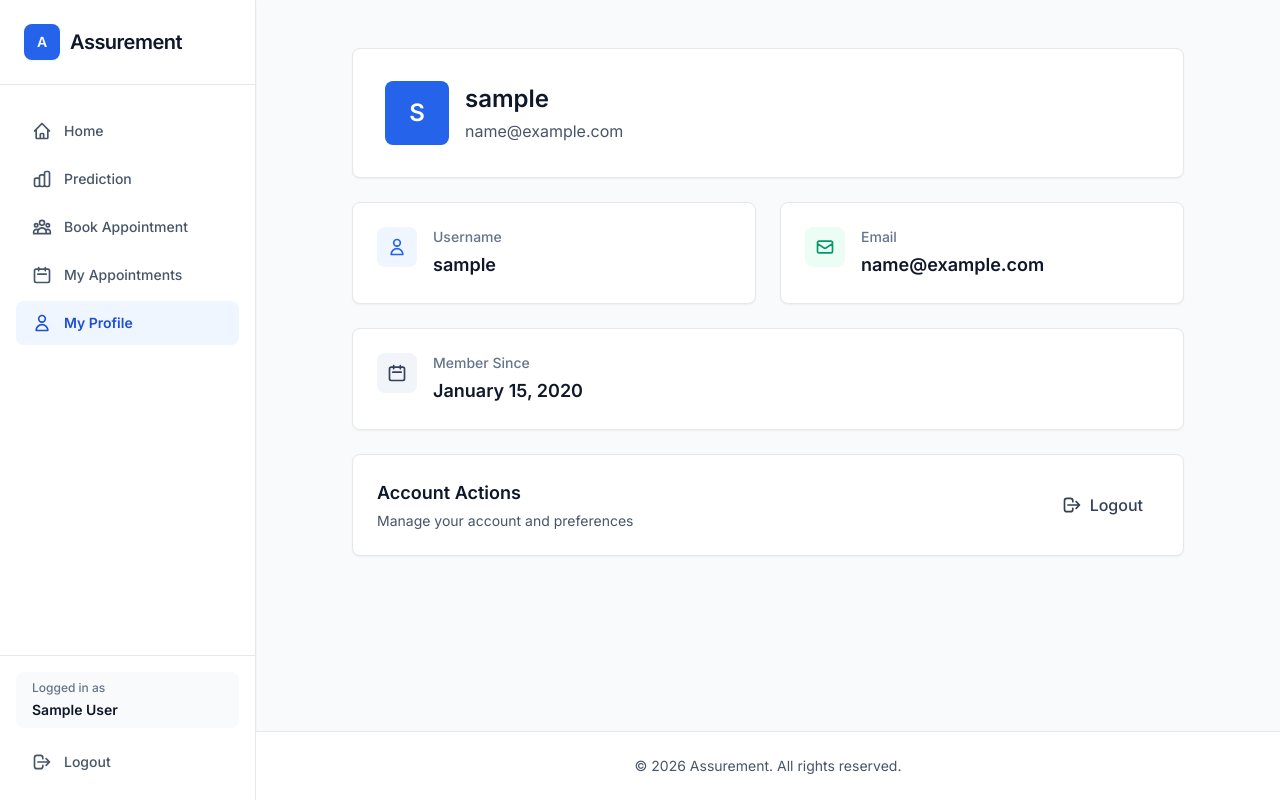
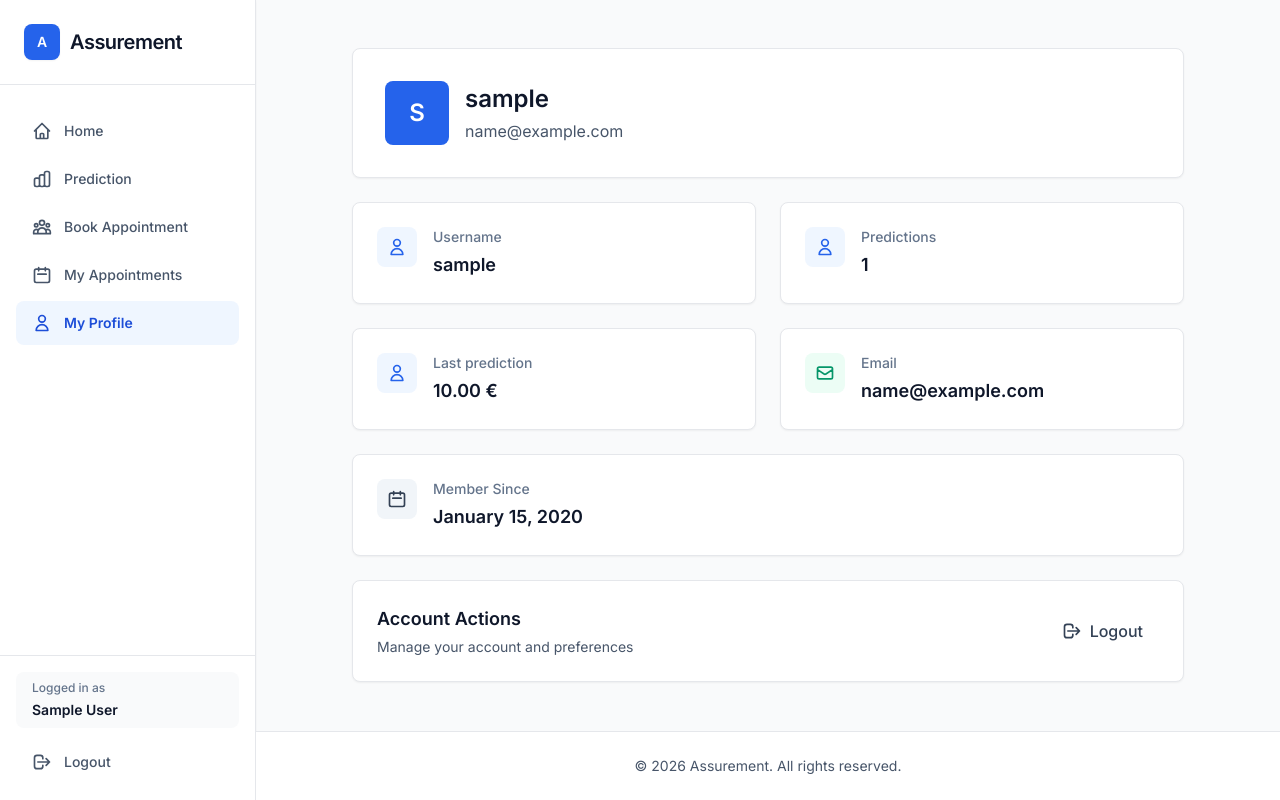
Before and after one commit to VibeDylan/assurment, a Django app: page /profile/ in a window 1280 px wide. Run offline with Django 5.2, Linux system fonts and the light colour scheme; a user stored in the database is signed in; tables that the repository leaves empty hold one stand-in row (values such as "Sample post"); some libraries are stand-ins or nearby versions.

Commit message:
add prediction save method and display it on profil page

```diff
--- a/insurance_web/views/user_views.py
+++ b/insurance_web/views/user_views.py
@@ -6,7 +6,7 @@ from django.contrib import messages
 from django.utils import timezone
 from datetime import datetime, timedelta
 from ..forms import CustomUserCreationForm, PredictionForm, AppointmentForm
-from ..models import Appointment, Profile
+from ..models import Appointment, Profile, Prediction
 from ..prediction_service import calculate_insurance_premium
 
 
@@ -28,7 +28,8 @@ def signup(request):
 
 @login_required
 def profile(request):
-    return render(request, 'authentification/profile.html', {'user': request.user})
+    predictions = Prediction.objects.filter(user=request.user).order_by('-created_at')
+    return render(request, 'authentification/profile.html', {'user': request.user, 'predictions': predictions})
 
 
 def logout_view(request):
@@ -45,6 +46,17 @@ def predict(request):
         if form.is_valid():
             form_data = form.cleaned_data
             predicted_amount = calculate_insurance_premium(form_data)
+            prediction = Prediction.objects.create(
+                user=request.user,
+                created_by=request.user,
+                predicted_amount=predicted_amount,
+                age=form_data['age'],
+                sex=form_data['sex'],
+                bmi=form_data['bmi'],
+                children=form_data['children'],
+                smoker=form_data['smoker'],
+                region=form_data['region']
+            )
             profile.age = form_data['age']
             profile.sex = form_data['sex']
             profile.bmi = form_data['bmi']
@@ -52,6 +64,7 @@ def predict(request):
             profile.smoker = form_data['smoker']
             profile.region = form_data['region']
             profile.save()
+            prediction.save()
             messages.success(request, f'Your estimated insurance premium is {predicted_amount:.2f} € per year.')
     else:
         initial_data = {}
--- a/templates/authentification/profile.html
+++ b/templates/authentification/profile.html
@@ -36,6 +36,41 @@
                     </div>
                 </div>
             </div>
+
+            {% if predictions %}
+            <div class="bg-white rounded-lg shadow-sm border border-gray-200 p-6 hover:shadow-md transition-shadow">
+                <div class="flex items-start space-x-4">
+                    <div class="flex-shrink-0">
+                        <div class="w-10 h-10 bg-blue-50 rounded-lg flex items-center justify-center">
+                            <svg class="w-5 h-5 text-blue-600" fill="none" stroke="currentColor" viewBox="0 0 24 24">
+                                <path stroke-linecap="round" stroke-linejoin="round" stroke-width="2" d="M16 7a4 4 0 11-8 0 4 4 0 018 0zM12 14a7 7 0 00-7 7h14a7 7 0 00-7-7z"></path>
+                            </svg>
+                        </div>
+                    </div>
+                    <div>
+                        <dt class="text-sm font-medium text-slate-500 mb-1">Predictions</dt>
+                        <dd class="text-lg font-semibold text-slate-900">{{ predictions.count }}</dd>
+                    </div>
+                </div>
+            </div>
+            {% for prediction in predictions %}
+            <div class="bg-white rounded-lg shadow-sm border border-gray-200 p-6 hover:shadow-md transition-shadow">
+                <div class="flex items-start space-x-4">
+                    <div class="flex-shrink-0">
+                        <div class="w-10 h-10 bg-blue-50 rounded-lg flex items-center justify-center">
+                            <svg class="w-5 h-5 text-blue-600" fill="none" stroke="currentColor" viewBox="0 0 24 24">
+                                <path stroke-linecap="round" stroke-linejoin="round" stroke-width="2" d="M16 7a4 4 0 11-8 0 4 4 0 018 0zM12 14a7 7 0 00-7 7h14a7 7 0 00-7-7z"></path>
+                            </svg>
+                        </div>
+                    </div>
+                    <div>
+                        <dt class="text-sm font-medium text-slate-500 mb-1">Last prediction</dt>
+                        <dd class="text-lg font-semibold text-slate-900">{{ prediction.predicted_amount }} €</dd>
+                    </div>
+                </div>
+            </div>
+            {% endfor %}
+            {% endif %}
 
             <div class="bg-white rounded-lg shadow-sm border border-gray-200 p-6 hover:shadow-md transition-shadow">
                 <div class="flex items-start space-x-4">
```
Also changed, not shown: insurance_web/migrations/0004_alter_appointment_options_alter_profile_options_and_more.py (added).
